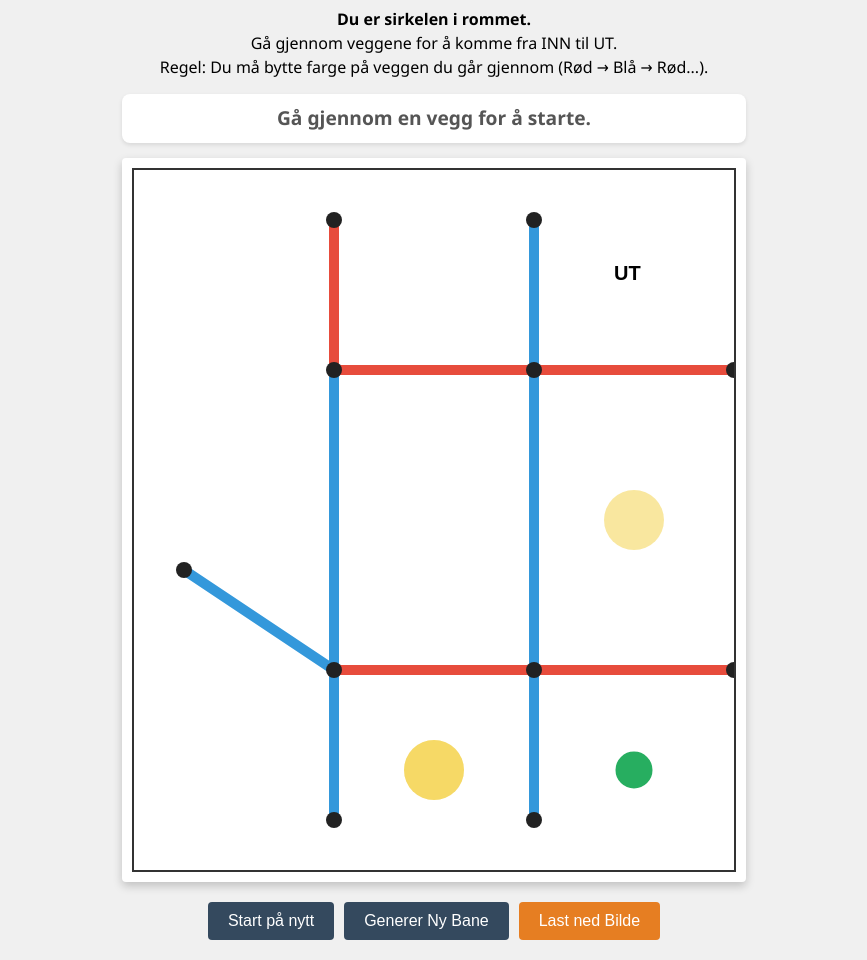
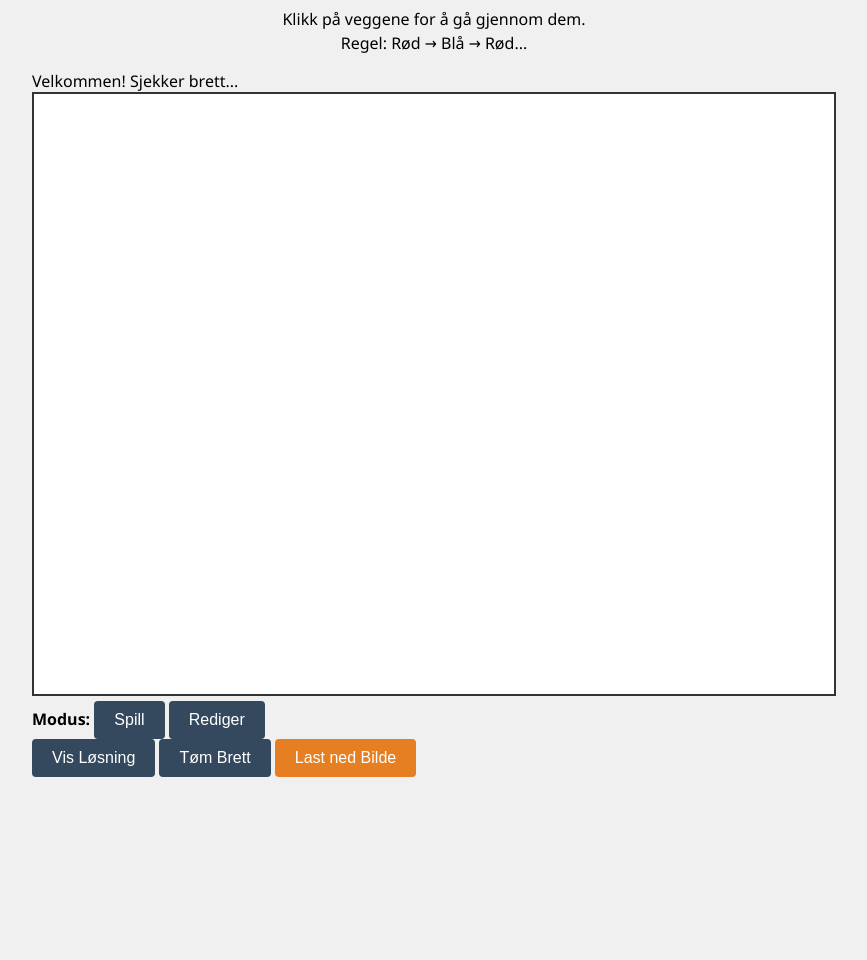
Before and after one commit to Hrafnir/l-st-labyrint, a plain HTML site: page index.html in a window 1280 px wide. Shown: the part 66-1026 px from the top of the page, without its empty margins (206-1073 px from the left). After the commit the page ends 863 px from the top, so only its background shows below. Drawn offline with Linux system fonts and the light colour scheme.

Commit message:
Update index.html

```diff
--- a/index.html
+++ b/index.html
@@ -1,10 +1,10 @@
-<!-- Version: #10 -->
+<!-- Version: #11 -->
 <!DOCTYPE html>
 <html lang="no">
 <head>
     <meta charset="UTF-8">
     <meta name="viewport" content="width=device-width, initial-scale=1.0">
-    <title>Linje-Labyrinten</title>
+    <title>Linje-Labyrinten Editor</title>
     <link rel="stylesheet" href="style.css">
 </head>
 <body>
@@ -12,21 +12,41 @@
     <div id="game-container">
         <header>
             <h1>Linje-Labyrinten</h1>
-            <p><strong>Du er sirkelen i rommet.</strong><br>
-            Gå gjennom veggene for å komme fra INN til UT.<br>
-            Regel: Du må bytte farge på veggen du går gjennom (Rød &rarr; Blå &rarr; Rød...).</p>
+            <p>Klikk på veggene for å gå gjennom dem.<br>
+            Regel: Rød &rarr; Blå &rarr; Rød...</p>
         </header>
 
-        <div id="status-display">Laster inn banen...</div>
-
-        <div id="canvas-container">
-            <canvas id="game-canvas" width="600" height="700"></canvas>
+        <!-- Status og Løser-info -->
+        <div id="status-bar">
+            <span id="status-text">Velkommen!</span>
+            <span id="solver-status" class="status-neutral">Sjekker brett...</span>
         </div>
 
-        <div id="controls">
-            <button id="btn-reset">Start på nytt</button>
-            <button id="btn-generate">Generer Ny Bane</button>
-            <button id="btn-download">Last ned Bilde</button>
+        <div id="canvas-wrapper">
+            <canvas id="game-canvas" width="800" height="600"></canvas>
+
+            <!-- Verktøylinje for Editor -->
+            <div id="editor-toolbar">
+                <div class="toolbar-group">
+                    <strong>Modus:</strong>
+                    <button id="btn-mode-play" class="active">Spill</button>
+                    <button id="btn-mode-edit">Rediger</button>
+                </div>
+
+                <div class="toolbar-group" id="edit-tools" style="display:none;">
+                    <strong>Verktøy:</strong>
+                    <button id="btn-tool-move" class="tool-btn active" title="Flytt noder">✋ Flytt</button>
+                    <button id="btn-tool-node" class="tool-btn" title="Legg til rom (punkt)">📍 Nytt Rom</button>
+                    <button id="btn-tool-wall" class="tool-btn" title="Tegn vegg (dra mellom punkter)">➖ Ny Vegg</button>
+                    <div class="instruction-small">Klikk på vegger for å endre farge/slette.</div>
+                </div>
+
+                <div class="toolbar-group">
+                    <button id="btn-solve">Vis Løsning</button>
+                    <button id="btn-clear">Tøm Brett</button>
+                    <button id="btn-download">Last ned Bilde</button>
+                </div>
+            </div>
         </div>
 
         <div id="debug-log" style="display:none;"></div>
@@ -35,4 +55,4 @@
     <script src="script.js"></script>
 </body>
 </html>
-<!-- Version: #10 -->
+<!-- Version: #11 -->
```
